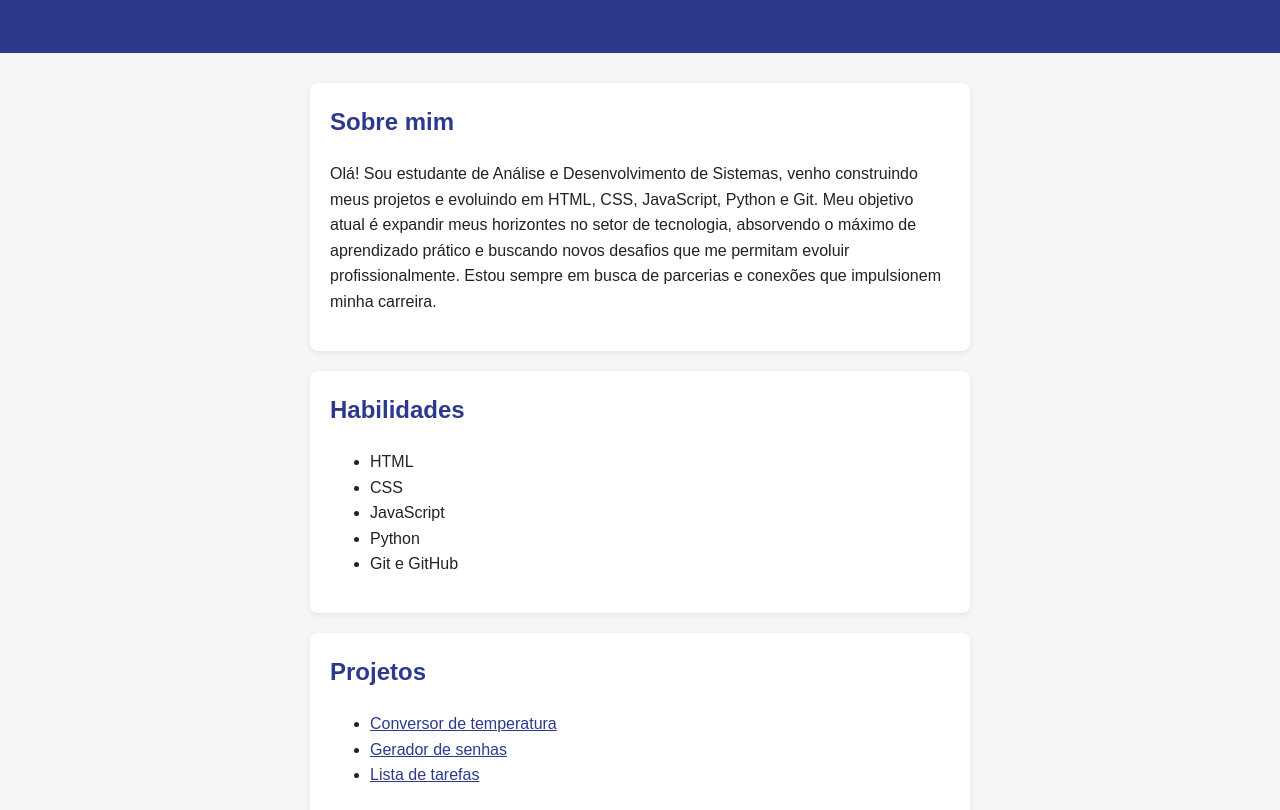
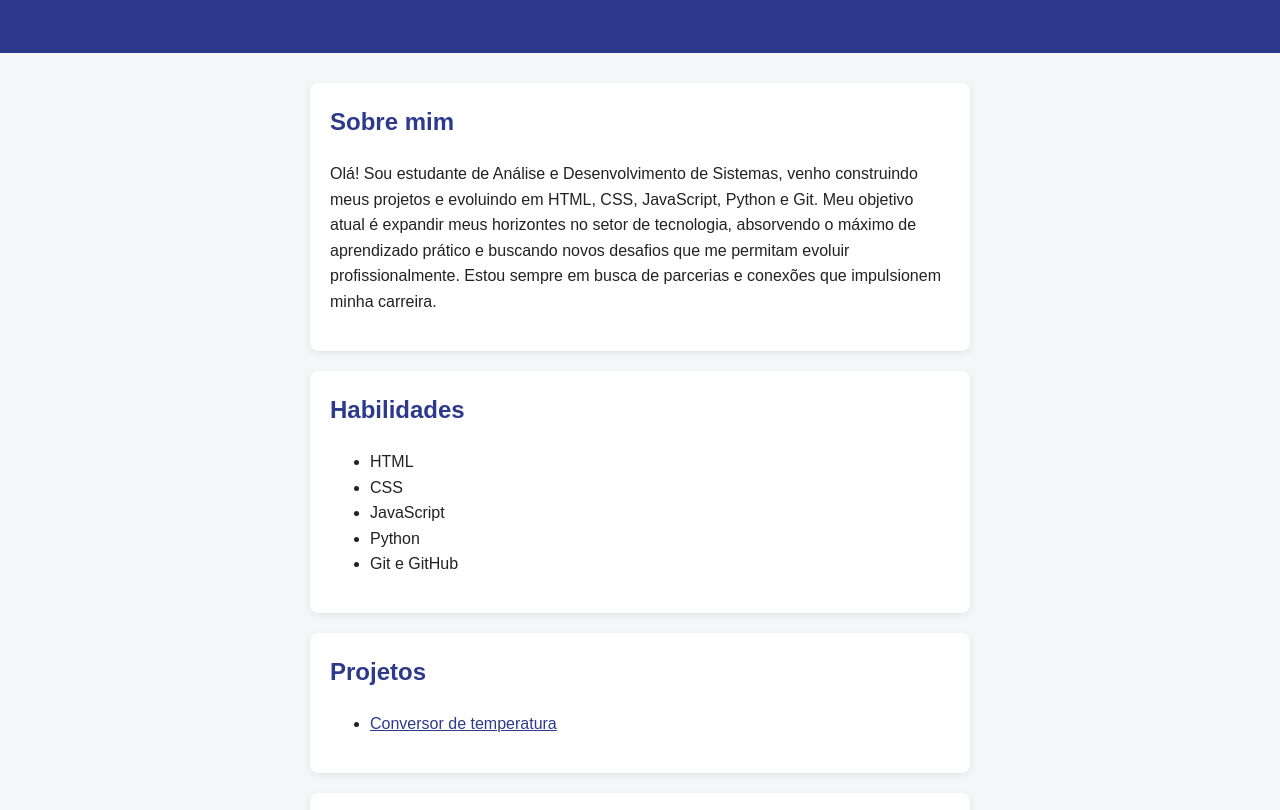
Before and after one commit to IsabelleAssis74/pagina-pessoal, a plain HTML site: page index.html in a window 1280 px wide. Shown: the part 136-946 px from the top of the page. Drawn offline with Linux system fonts and the light colour scheme.

Commit message:
Remove project links from index.html
Removed links to 'Gerador de senhas' and 'Lista de tarefas' from projects section.

```diff
--- a/index.html
+++ b/index.html
@@ -35,8 +35,6 @@
       <h2>Projetos</h2>
       <ul>
         <li><a href="https://isabelleassis74.github.io/conversor-temperatura">Conversor de temperatura</a></li>
-        <li><a href="https://isabelleassis74.github.io/gerador-de-senhas">Gerador de senhas</a></li>
-        <li><a href="https://isabelleassis74.github.io/lista-de-tarefas">Lista de tarefas</a></li>
       </ul>
     </section>
 
```
